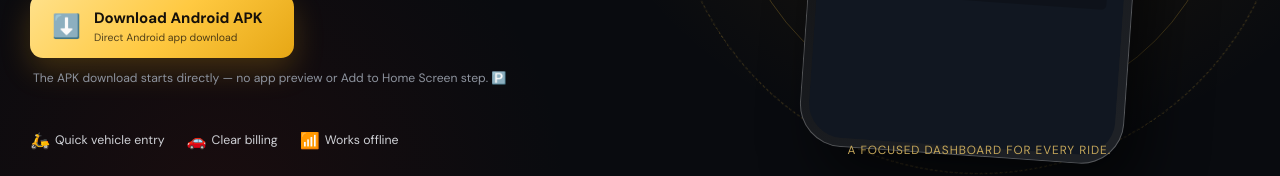
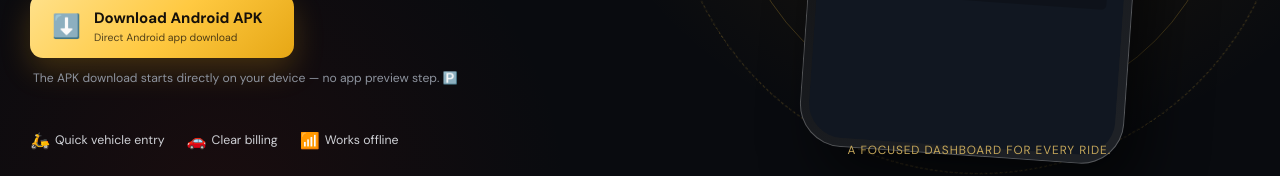
Before and after one commit to Harishv-web/Sri-kaliamman-, a website: page index.html in a window 1280 px wide. Shown: the part 624-800 px from the top of the page. Drawn offline with nearby package versions, Linux system fonts and the light colour scheme; a web font is replaced by a local one.

Commit message:
Clarify direct APK download

```diff
--- a/index.html
+++ b/index.html
@@ -40,7 +40,7 @@
               <span class="download-symbol">⬇️</span>
               <span><b>Download Android APK</b><small>Direct Android app download</small></span>
             </a>
-            <p class="install-note">The APK download starts directly — no app preview or Add to Home Screen step. 🅿️</p>
+            <p class="install-note">The APK download starts directly on your device — no app preview step. 🅿️</p>
           </div>
           <ul class="quick-facts" aria-label="App highlights">
             <li><span>🛵</span> Quick vehicle entry</li>
```
Also changed, not shown: README.md.
